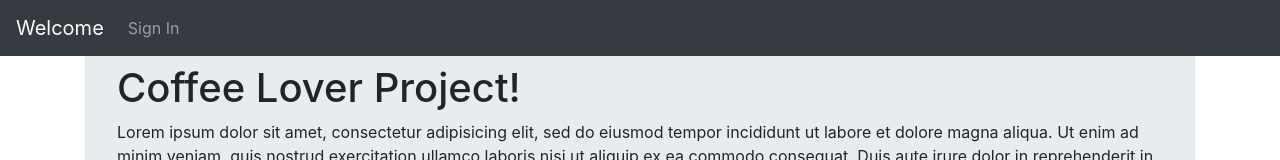
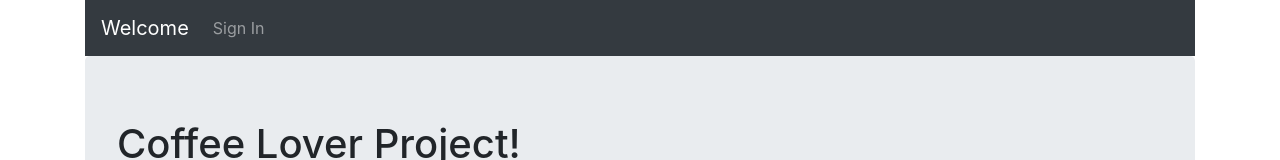
Before and after one commit to Jfkay531/cofee-lover-capstone-project, a plain HTML site: page index.html in a window 1280 px wide. Shown: the top 160 px of the page. Drawn offline with nearby package versions, Linux system fonts and the light colour scheme.

Commit message:
Update index.html

```diff
--- a/index.html
+++ b/index.html
@@ -11,7 +11,7 @@
   <body>
     <div class="container">
 
-      <nav class="navbar navbar-expand-lg navbar-light bg-light navbar-dark bg-dark fixed-top">
+      <nav class="navbar navbar-expand-lg navbar-light bg-light navbar-dark bg-dark">
         <a class="navbar-brand" href="#">Welcome</a>
         <button class="navbar-toggler" type="button" data-toggle="collapse" data-target="#navbarNav" aria-controls="navbarNav" aria-expanded="false" aria-label="Toggle navigation">
           <span class="navbar-toggler-icon"></span>
```
